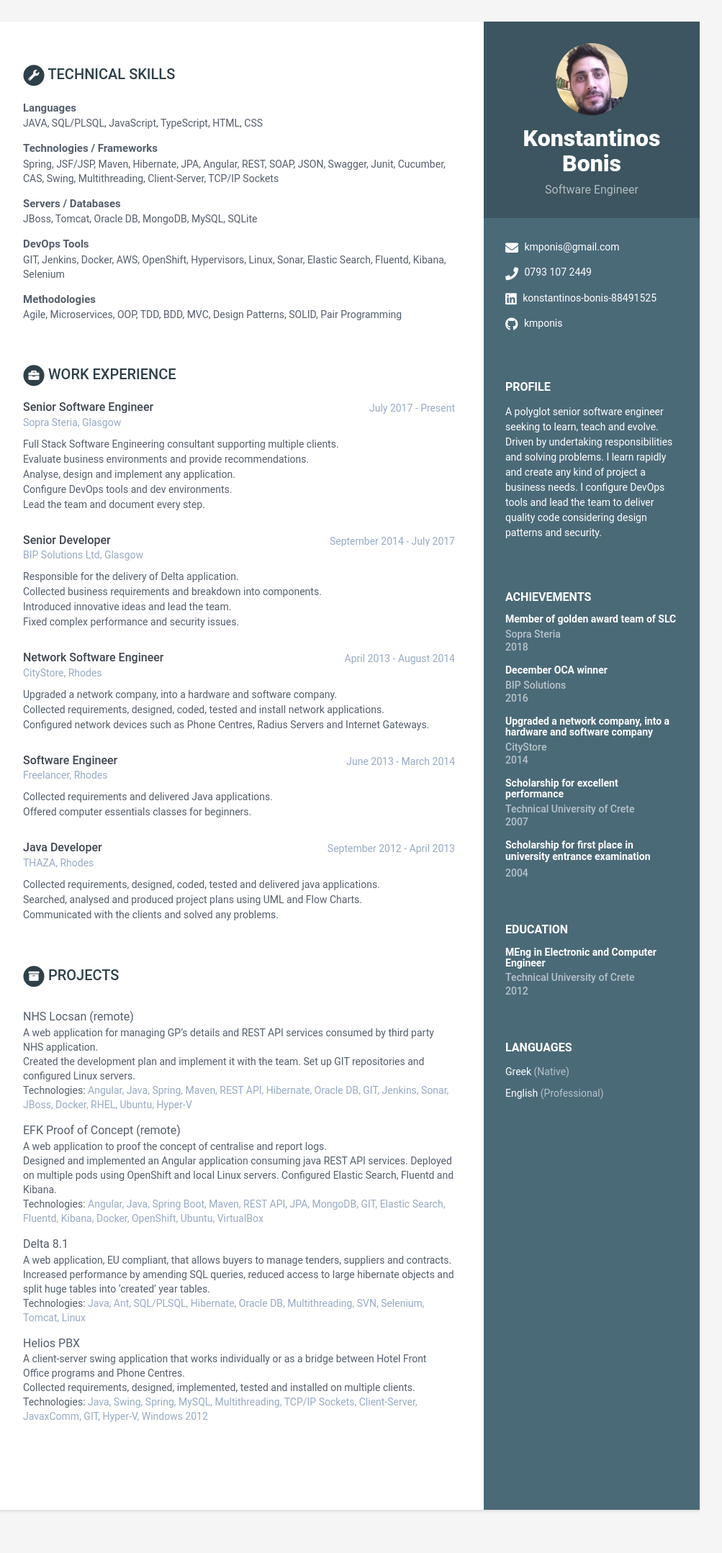
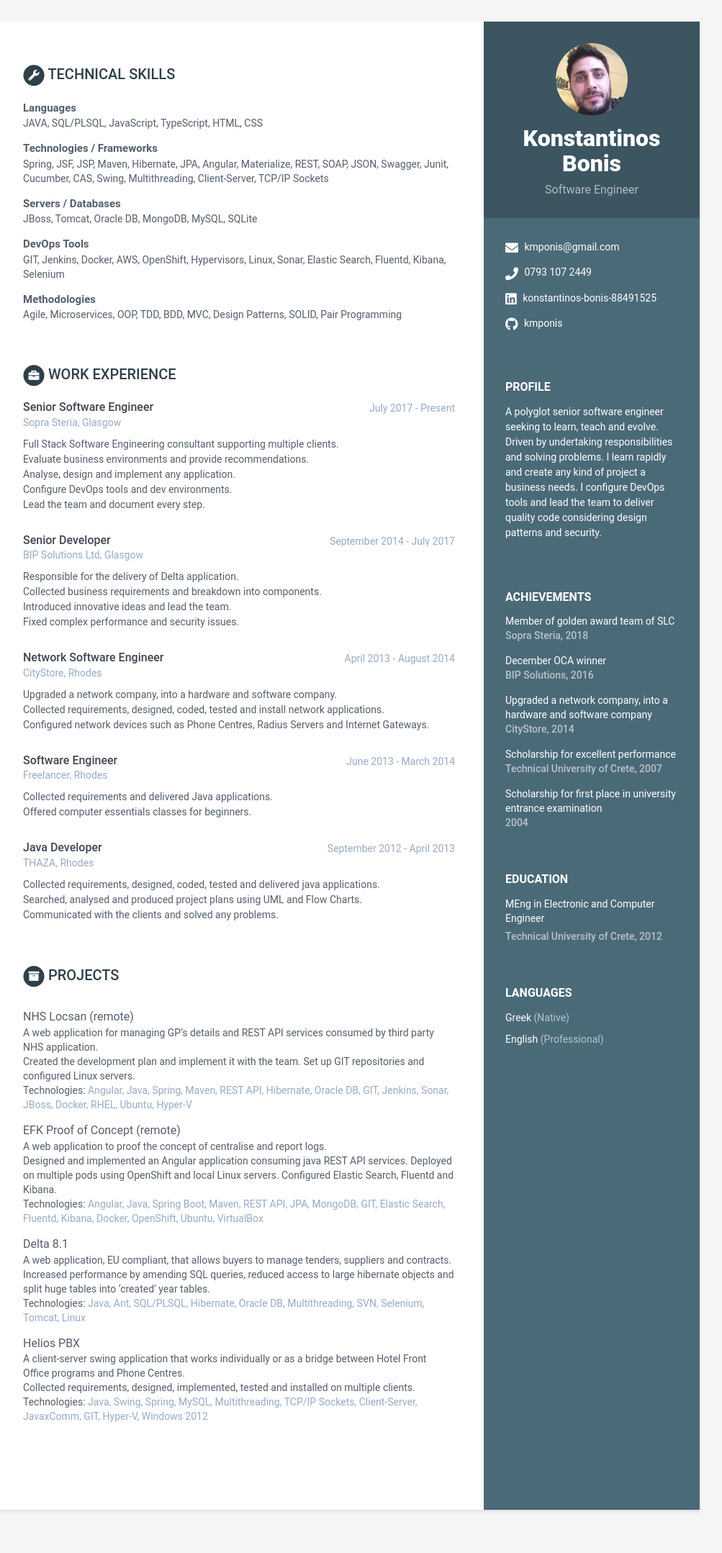
Before and after one commit to kmponis/kmponis.github.io, a Jekyll site: the page built from index.html, in a window 1280 px wide. Shown: the whole page at 72% size, without its empty margins (168-1171 px from the left). Built offline with Jekyll 4.4.1, drawn with Linux system fonts in a browser that asks for light colours.

Commit message:
Add skill and amend achievements and education

```diff
--- a/_data/data.yml
+++ b/_data/data.yml
@@ -85,8 +85,8 @@ skills:
         level:
 
       - category: Technologies / Frameworks
-        name: Spring, JSF/JSP, Maven, Hibernate, JPA, Angular, REST, SOAP, JSON, Swagger,
-          Junit, Cucumber, CAS, Swing, Multithreading, Client-Server, TCP/IP Sockets
+        name: Spring, JSF, JSP, Maven, Hibernate, JPA, Angular, Materialize, REST, SOAP, JSON,
+          Swagger, Junit, Cucumber, CAS, Swing, Multithreading, Client-Server, TCP/IP Sockets
         level:
 
       - category: Servers / Databases
--- a/_includes/achievements.html
+++ b/_includes/achievements.html
@@ -1,6 +1,6 @@
 {% assign achievements = site.data.data.sidebar.achievements %}
 {% if achievements %}
-  <div class="education-container container-block">
+  <div class="achievements-container container-block">
 
     <h2 class="container-block-title">
       {{ achievements.title }}
@@ -8,9 +8,12 @@
 
     {% for achievement in achievements.list %}
       <div class="item">
-        <h4 class="degree">{{ achievement.description }}</h4>
-        <h5 class="meta">{{ achievement.company }}</h5>
-        <div class="time">{{ achievement.time }}</div>
+        <div>{{ achievement.description }}</div>
+        {% if achievement.company %}
+          <span class="meta">{{ achievement.company }}, {{ achievement.time }}</span>
+        {% else %}
+          <span class="meta">{{ achievement.time }}</span>
+        {% endif %}
       </div>
     {% endfor %}
 
--- a/_includes/education.html
+++ b/_includes/education.html
@@ -9,9 +9,8 @@
 
       {% for graduation in education %}
         <div class="item">
-          <h4 class="degree">{{ graduation.degree }}</h4>
-          <h5 class="meta">{{ graduation.university }}</h5>
-          <div class="time">{{ graduation.time }}</div>
+          <div class="degree">{{ graduation.degree }}</div>
+          <span class="meta">{{ graduation.university }}, {{ graduation.time }}</span>
         </div>
       {% endfor %}
 
--- a/_sass/_base.scss
+++ b/_sass/_base.scss
@@ -124,6 +124,20 @@ p {
             color: rgba(256, 256, 256, 0.6);
             font-weight: 500;
             margin-bottom: 0px;
+        }
+    }
+    .achievements-container {
+        .item {
+            margin-bottom: 15px;
+            &:last-child {
+                margin-bottom: 0;
+            }
+        }
+        .meta {
+            color: rgba(256, 256, 256, 0.6);
+            font-weight: 500;
+            margin-bottom: 0px;
+            margin-top: 0;
         }
     }
     .languages-container {
```
